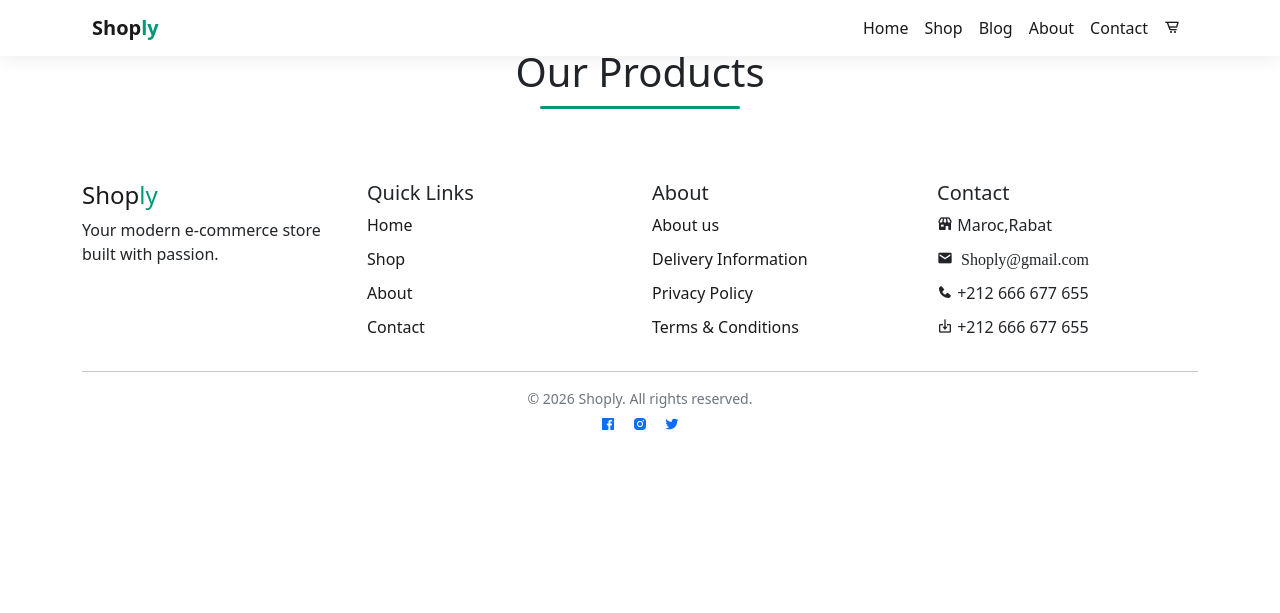
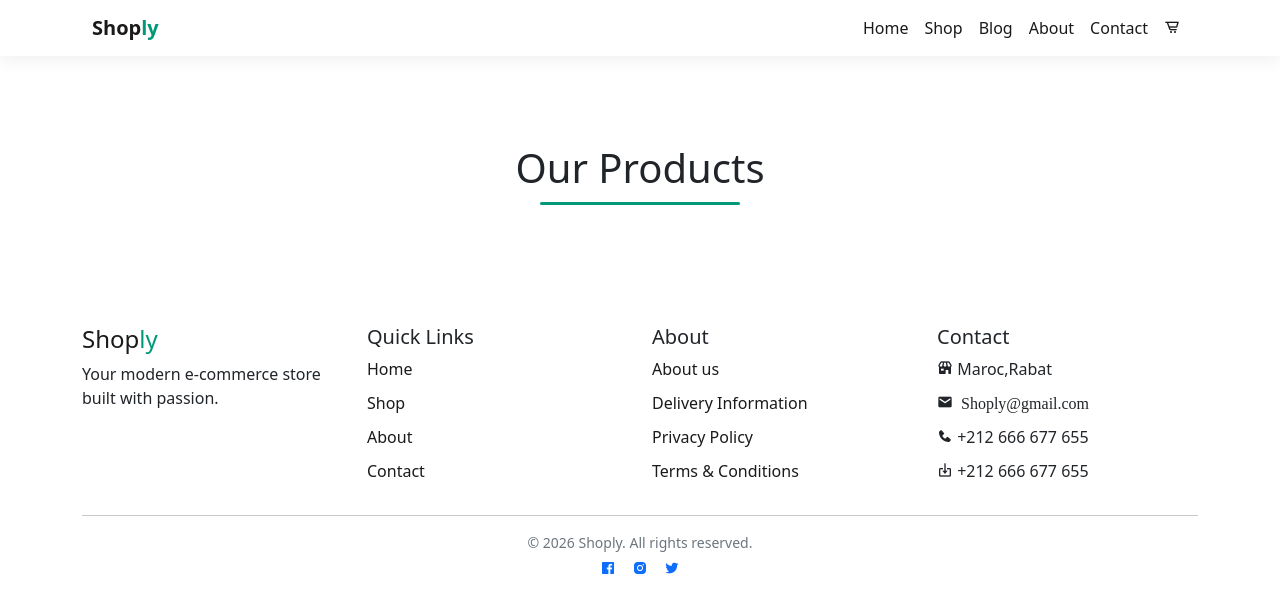
Before and after one commit to mohamedamine6/Shoply, a PHP site: page /product.php in a window 1280 px wide. Shown: the top 613 px of the page. Run offline with PHP 8.4, Linux system fonts and the light colour scheme; data that the repository does not hold is empty.

Commit message:
modification

```diff
--- a/product.php
+++ b/product.php
@@ -19,7 +19,7 @@ $result = mysqli_query($conn, $query);
 <body>
     <!-- navbar -->
     <?php include 'includes/header.php'; ?>
-    <div class="container">
+    <div class="container py-5 mt-5">
         <h1 class="my-4 mt-5 text-center">Our Products</h1>
         <div class="row max-auto container-fluid">
         <?php while ($row = mysqli_fetch_assoc($result)) {?>
```
